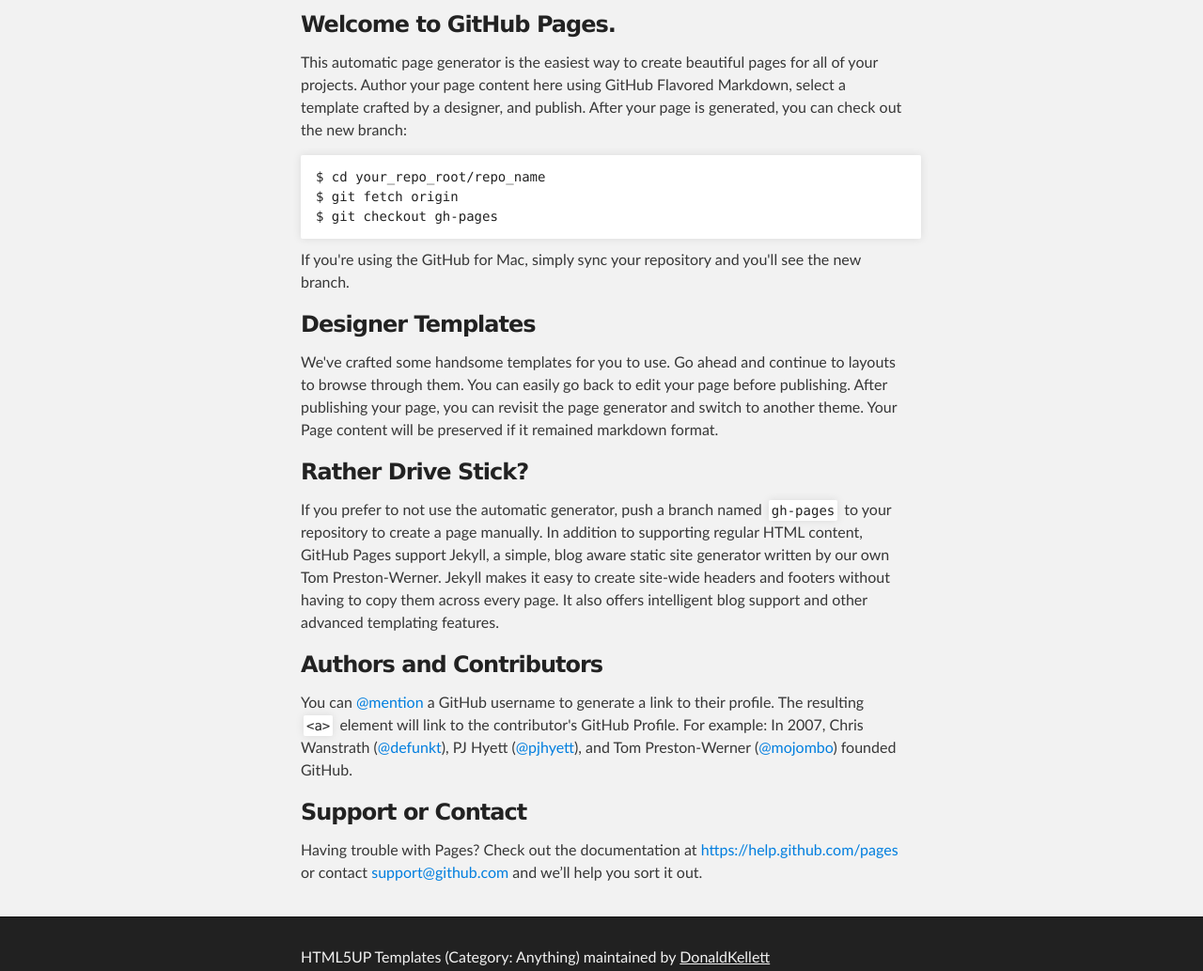
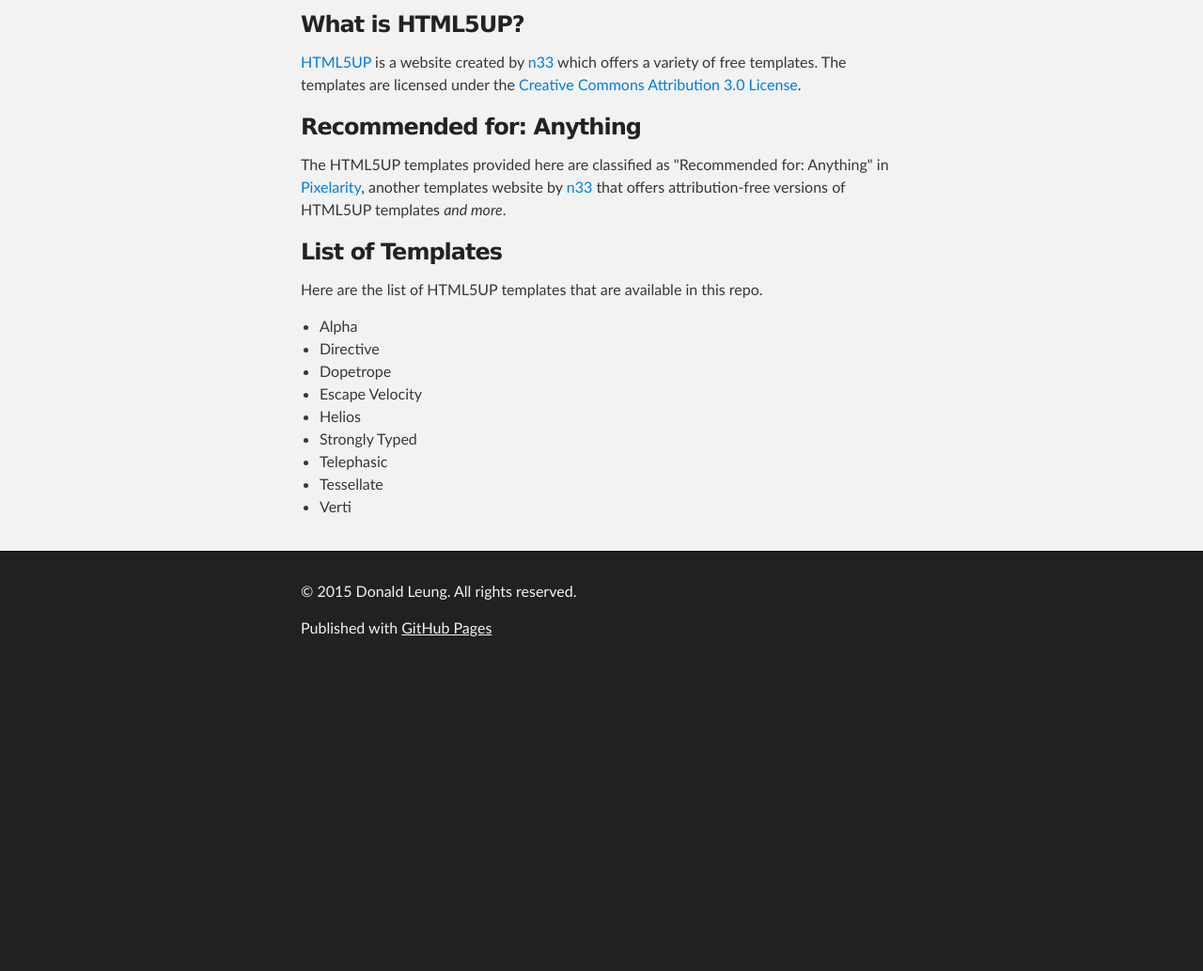
Before and after one commit to DonaldKellett/HTML5UP-Anything-Templates, a plain HTML site: page index.html in a window 1280 px wide. Shown: the part 351-1384 px from the top of the page at 94% size. After the commit the page ends 1066 px from the top, so only its background shows below. Drawn offline with Linux system fonts and the light colour scheme.

Commit message:
Edited Project Page

```diff
--- a/index.html
+++ b/index.html
@@ -31,44 +31,30 @@
     <!-- MAIN CONTENT -->
     <div id="main_content_wrap" class="outer">
       <section id="main_content" class="inner">
-        <h3>
-<a id="welcome-to-github-pages" class="anchor" href="#welcome-to-github-pages" aria-hidden="true"><span class="octicon octicon-link"></span></a>Welcome to GitHub Pages.</h3>
-
-<p>This automatic page generator is the easiest way to create beautiful pages for all of your projects. Author your page content here using GitHub Flavored Markdown, select a template crafted by a designer, and publish. After your page is generated, you can check out the new branch:</p>
-
-<pre><code>$ cd your_repo_root/repo_name
-$ git fetch origin
-$ git checkout gh-pages
-</code></pre>
-
-<p>If you're using the GitHub for Mac, simply sync your repository and you'll see the new branch.</p>
-
-<h3>
-<a id="designer-templates" class="anchor" href="#designer-templates" aria-hidden="true"><span class="octicon octicon-link"></span></a>Designer Templates</h3>
-
-<p>We've crafted some handsome templates for you to use. Go ahead and continue to layouts to browse through them. You can easily go back to edit your page before publishing. After publishing your page, you can revisit the page generator and switch to another theme. Your Page content will be preserved if it remained markdown format.</p>
-
-<h3>
-<a id="rather-drive-stick" class="anchor" href="#rather-drive-stick" aria-hidden="true"><span class="octicon octicon-link"></span></a>Rather Drive Stick?</h3>
-
-<p>If you prefer to not use the automatic generator, push a branch named <code>gh-pages</code> to your repository to create a page manually. In addition to supporting regular HTML content, GitHub Pages support Jekyll, a simple, blog aware static site generator written by our own Tom Preston-Werner. Jekyll makes it easy to create site-wide headers and footers without having to copy them across every page. It also offers intelligent blog support and other advanced templating features.</p>
-
-<h3>
-<a id="authors-and-contributors" class="anchor" href="#authors-and-contributors" aria-hidden="true"><span class="octicon octicon-link"></span></a>Authors and Contributors</h3>
-
-<p>You can <a href="https://github.com/blog/821" class="user-mention">@mention</a> a GitHub username to generate a link to their profile. The resulting <code>&lt;a&gt;</code> element will link to the contributor's GitHub Profile. For example: In 2007, Chris Wanstrath (<a href="https://github.com/defunkt" class="user-mention">@defunkt</a>), PJ Hyett (<a href="https://github.com/pjhyett" class="user-mention">@pjhyett</a>), and Tom Preston-Werner (<a href="https://github.com/mojombo" class="user-mention">@mojombo</a>) founded GitHub.</p>
-
-<h3>
-<a id="support-or-contact" class="anchor" href="#support-or-contact" aria-hidden="true"><span class="octicon octicon-link"></span></a>Support or Contact</h3>
-
-<p>Having trouble with Pages? Check out the documentation at <a href="https://help.github.com/pages">https://help.github.com/pages</a> or contact <a href="mailto:support@github.com">support@github.com</a> and we’ll help you sort it out.</p>
+        <h3>What is HTML5UP?</h3>
+        <p><a href="http://html5up.net" target="_blank">HTML5UP</a> is a website created by <a href="http://n33.co" target="_blank">n33</a> which offers a variety of free templates.  The templates are licensed under the <a href="http://html5up.net/license" target="_blank">Creative Commons Attribution 3.0 License</a>.</p>
+        <h3>Recommended for: Anything</h3>
+        <p>The HTML5UP templates provided here are classified as &quot;Recommended for: Anything&quot; in <a href="http://pixelarity.com" target="_blank">Pixelarity</a>, another templates website by <a href="http://n33.co" target="_blank">n33</a> that offers attribution-free versions of HTML5UP templates <em>and more</em>.</p>
+        <h3>List of Templates</h3>
+        <p>Here are the list of HTML5UP templates that are available in this repo.</p>
+        <ul>
+          <li>Alpha</li>
+          <li>Directive</li>
+          <li>Dopetrope</li>
+          <li>Escape Velocity</li>
+          <li>Helios</li>
+          <li>Strongly Typed</li>
+          <li>Telephasic</li>
+          <li>Tessellate</li>
+          <li>Verti</li>
+        </ul>
       </section>
     </div>
 
     <!-- FOOTER  -->
     <div id="footer_wrap" class="outer">
       <footer class="inner">
-        <p class="copyright">HTML5UP Templates (Category: Anything) maintained by <a href="https://github.com/DonaldKellett">DonaldKellett</a></p>
+        <p class="copyright">&copy; 2015 Donald Leung.  All rights reserved.</p>
         <p>Published with <a href="http://pages.github.com">GitHub Pages</a></p>
       </footer>
     </div>
```
